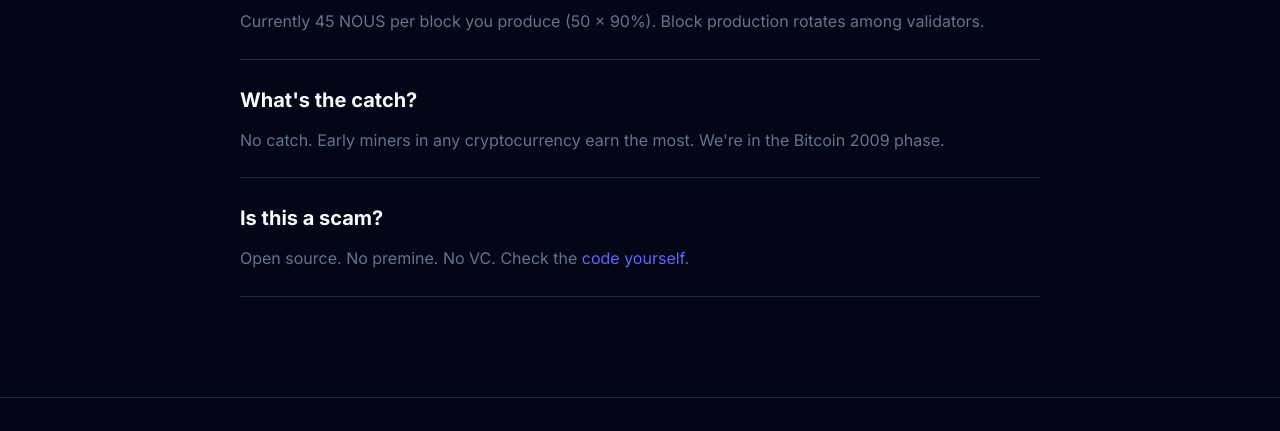
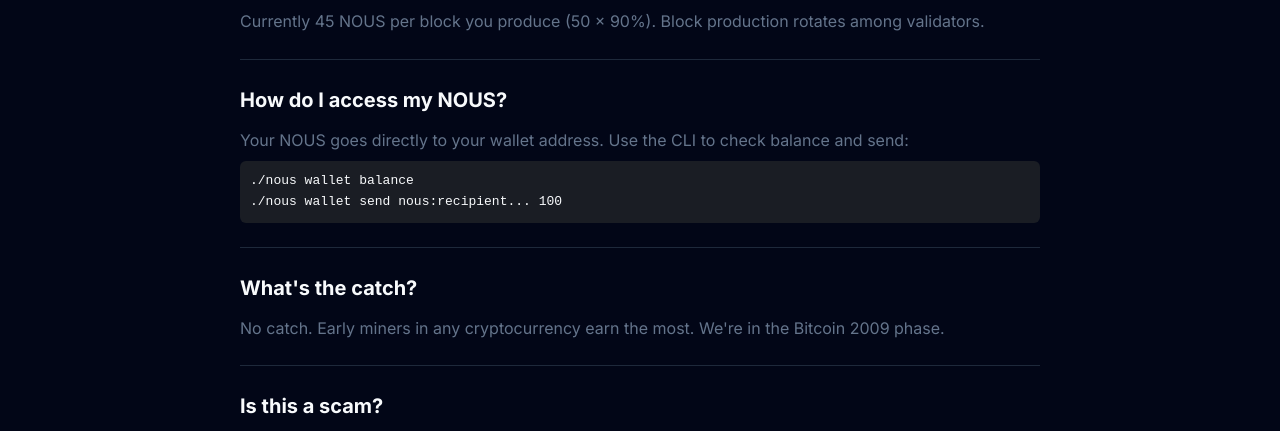
Before and after one commit to sidemix/nous, a plain HTML site: page index.html in a window 1280 px wide. Shown: the part 5137-5568 px from the top of the page. Drawn offline with Linux system fonts and the light colour scheme.

Commit message:
Add FAQ about accessing NOUS earnings

```diff
--- a/index.html
+++ b/index.html
@@ -255,6 +255,14 @@ transactions, your owner earns NOUS tokens.
                     <p>Currently 45 NOUS per block you produce (50 × 90%). Block production rotates among validators.</p>
                 </div>
                 <div class="faq-item">
+                    <h3>How do I access my NOUS?</h3>
+                    <p>Your NOUS goes directly to your wallet address. Use the CLI to check balance and send:</p>
+                    <code style="display:block; background:#1a1d24; padding:10px; margin-top:8px; border-radius:6px; font-size:13px;">
+./nous wallet balance<br>
+./nous wallet send nous:recipient... 100
+                    </code>
+                </div>
+                <div class="faq-item">
                     <h3>What's the catch?</h3>
                     <p>No catch. Early miners in any cryptocurrency earn the most. We're in the Bitcoin 2009 phase.</p>
                 </div>
```
